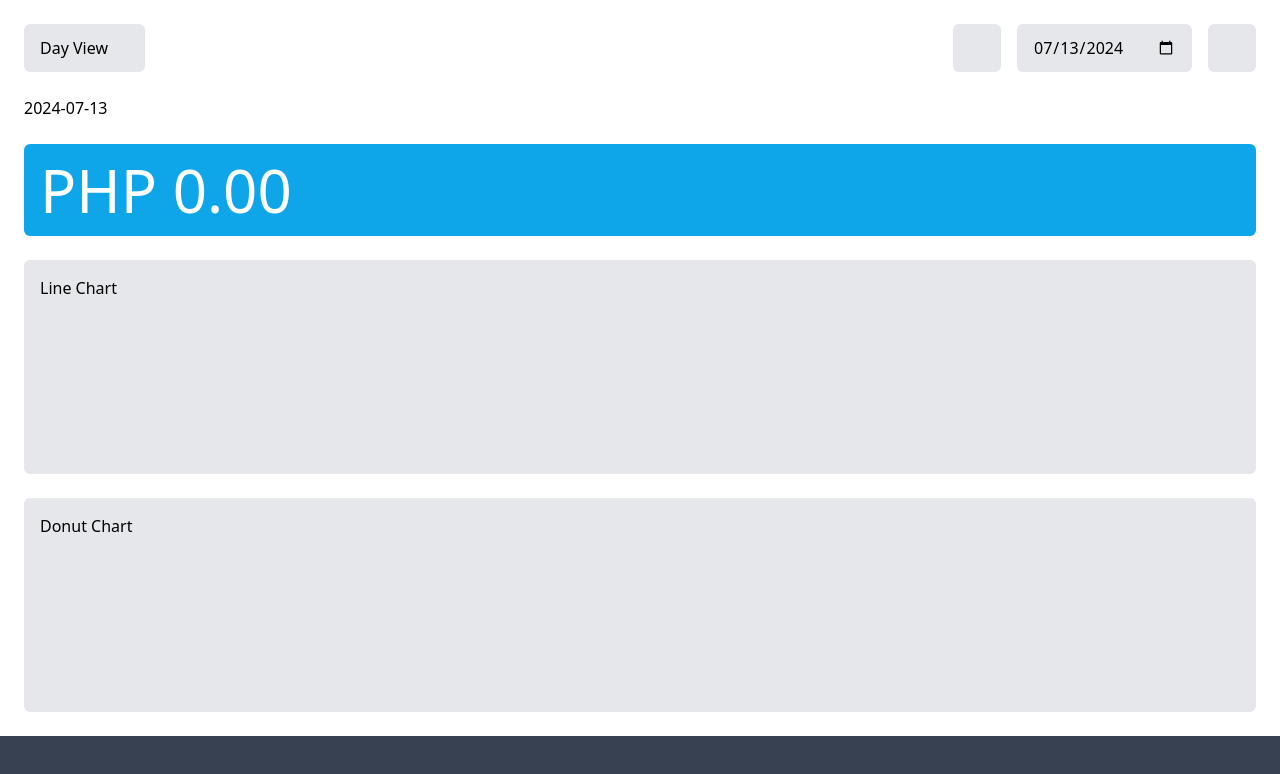
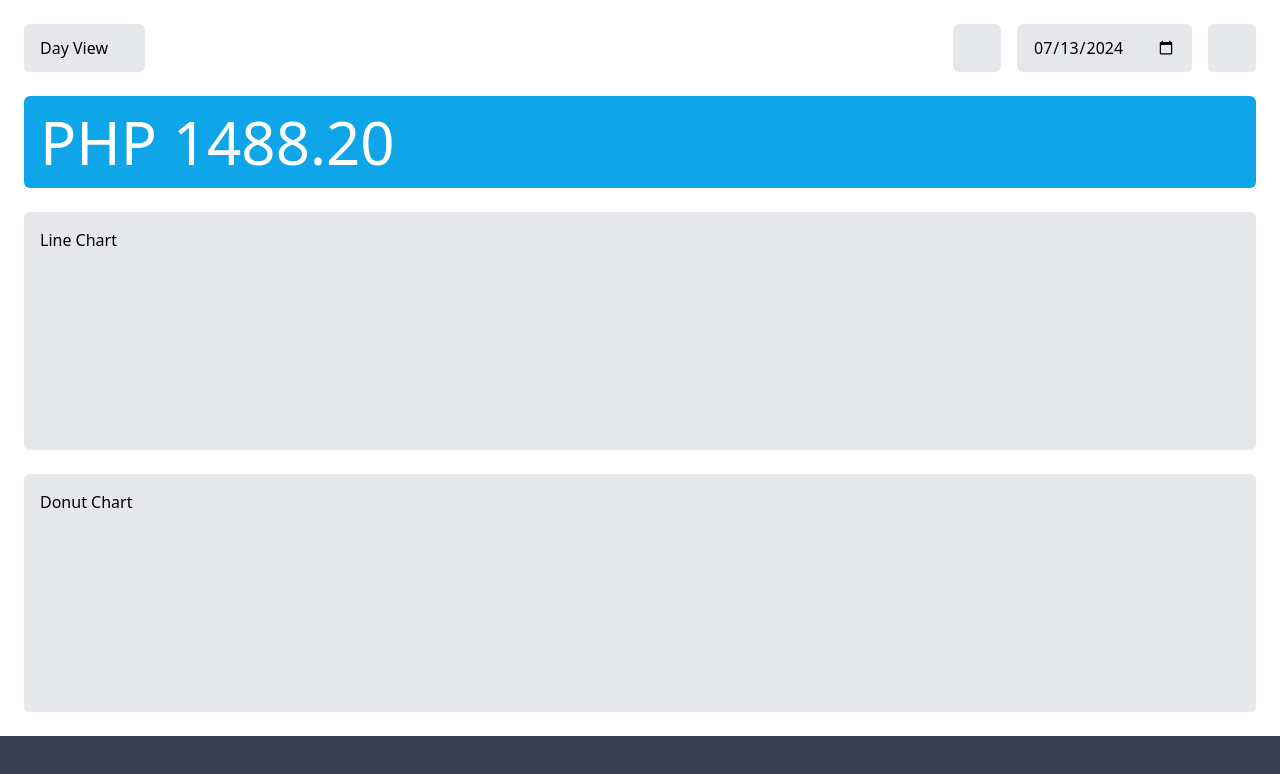
Before and after one commit to devnamme/expense-tracker-challenge, a React (Vite) app: page / in a window 1280 px wide. Shown: the top 774 px of the page. Built offline with nearby package versions, Linux system fonts and the light colour scheme; some icons are missing.

Commit message:
connect total to home page, recalculate total on add

```diff
--- a/src/components/total.tsx
+++ b/src/components/total.tsx
@@ -6,7 +6,9 @@ interface Props {
 export default function Total({ value, className = "" }: Props) {
   return (
     <div className={`bg-primary rounded-md text-white p-4 ${className}`}>
-      <span className="text-6xl font-medium">PHP {value.toFixed(2)}</span>
+      <p className="text-4xl sm:text-5xl md:text-6xl font-medium text-left">
+        PHP {value.toFixed(2)}
+      </p>
     </div>
   );
 }
--- a/src/pages/home.tsx
+++ b/src/pages/home.tsx
@@ -1,14 +1,20 @@
-import { useState } from "react";
+import { useEffect, useState } from "react";
+import { useSelector } from "react-redux";
 import DonutChart from "../components/charts/donut-chart";
 import LineChart from "../components/charts/line-chart";
 import Total from "../components/total";
 import ViewModeSelector from "../components/view-mode-selector";
+import { ExpensesGroupKey } from "../redux/modules/expenses";
+import { RootState } from "../redux/store";
 import { ViewMode } from "../types/view-mode.interface";
 import { getWeekKey } from "../utils/dates";
 
 export default function HomePage() {
+  const expenses = useSelector((state: RootState) => state.expenses);
+
   const [mode, setMode] = useState<ViewMode>("day");
   const [date, setDate] = useState<string>(
+    // "2024-07-14"
     `${new Date().getFullYear()}-${(new Date().getMonth() + 1)
       .toString()
       .padStart(2, "0")}-${new Date().getDate().toString().padStart(2, "0")}`
@@ -33,6 +39,8 @@ export default function HomePage() {
     else setDate(newDate);
   };
 
+  useEffect(() => console.log(expenses), [expenses]);
+
   return (
     <div className="flex flex-col gap-y-6 grow">
       <ViewModeSelector
@@ -42,9 +50,20 @@ export default function HomePage() {
         setDate={switchDate}
       />
 
-      <p>{date}</p>
-
-      <Total value={0} className="" />
+      <Total
+        value={
+          expenses[
+            `by${mode[0].toUpperCase()}${mode.substring(1)}` as ExpensesGroupKey
+          ][date] === undefined
+            ? 0
+            : expenses[
+                `by${mode[0].toUpperCase()}${mode.substring(
+                  1
+                )}` as ExpensesGroupKey
+              ][date].total
+        }
+        className=""
+      />
 
       <LineChart className="grow" />
 
--- a/src/redux/modules/expenses.ts
+++ b/src/redux/modules/expenses.ts
@@ -6,34 +6,57 @@ import data from "../data";
 export interface ExpensesState {
   byID: { [key: number]: Expense };
   byDay: {
-    total: number;
-    expenses: {
-      [key: string]: number[];
-      // "YYYY-MM-DD": string[]
+    // "YYYY-MM-DD": string[]
+    [key: string]: {
+      total: number;
+      expenses: number[];
     };
   };
   byWeek: {
-    total: number;
-    expenses: {
-      [key: string]: number[];
-      // "YYYY-MM-DD": string[]
-      // DD should be day 0 (Sunday)
+    // "YYYY-MM-DD": string[]
+    [key: string]: {
+      total: number;
+      expenses: number[];
     };
   };
   byMonth: {
-    total: number;
-    expenses: {
-      [key: string]: number[];
-      // "YYYY-MM": string[]
+    // "YYYY-MM": string[]
+    [key: string]: {
+      total: number;
+      expenses: number[];
     };
   };
 }
 
+export type ExpensesGroupKey = "byDay" | "byWeek" | "byMonth";
+
 const INITIAL_STATE: ExpensesState = {
   byID: {},
-  byDay: { total: 0, expenses: {} },
-  byWeek: { total: 0, expenses: {} },
-  byMonth: { total: 0, expenses: {} },
+  byDay: {},
+  byWeek: {},
+  byMonth: {},
+};
+
+const addToGroup = (
+  state: any,
+  group: ExpensesGroupKey,
+  key: string,
+  id: number
+) => {
+  if (state[group][key] === undefined)
+    state[group][key] = { total: 0, expenses: [] };
+  state[group][key].expenses.push(id);
+};
+
+const calculateTotal = (
+  state: any,
+  group: "byDay" | "byWeek" | "byMonth",
+  key: string
+) => {
+  state[group][key].total = 0;
+  state[group][key].expenses.forEach(
+    (id: number) => (state[group][key].total += state.byID[id].amount)
+  );
 };
 
 const expensesSlice = createSlice({
@@ -42,9 +65,9 @@ const expensesSlice = createSlice({
   reducers: {
     fetchTasks: (state) => {
       state.byID = {};
-      state.byDay = { total: 0, expenses: {} };
-      state.byWeek = { total: 0, expenses: {} };
-      state.byMonth = { total: 0, expenses: {} };
+      state.byDay = {};
+      state.byWeek = {};
+      state.byMonth = {};
 
       data.forEach((row: Expense) => {
         state.byID[row.id!] = row;
@@ -52,19 +75,16 @@ const expensesSlice = createSlice({
         const date = new Date(row.date);
 
         const day = getDayKey(date);
-        if (state.byDay.expenses[day] === undefined)
-          state.byDay.expenses[day] = [];
-        state.byDay.expenses[day].push(row.id!);
+        addToGroup(state, "byDay", day, row.id!);
+        state.byDay[day].total += row.amount;
 
         const week = getWeekKey(date);
-        if (state.byWeek.expenses[week] === undefined)
-          state.byWeek.expenses[week] = [];
-        state.byWeek.expenses[week].push(row.id!);
+        addToGroup(state, "byWeek", week, row.id!);
+        state.byWeek[week].total += row.amount;
 
         const month = getMonthKey(date);
-        if (state.byMonth.expenses[month] === undefined)
-          state.byMonth.expenses[month] = [];
-        state.byMonth.expenses[month].push(row.id!);
+        addToGroup(state, "byMonth", month, row.id!);
+        state.byMonth[month].total += row.amount;
       });
     },
 
@@ -92,19 +112,23 @@ const expensesSlice = createSlice({
       const date = new Date(action.payload.date);
 
       const day = getDayKey(date);
-      if (state.byDay.expenses[day] === undefined)
-        state.byDay.expenses[day] = [];
-      state.byDay.expenses[day].push(id);
+      addToGroup(state, "byDay", day, id);
 
       const week = getWeekKey(date);
-      if (state.byWeek.expenses[week] === undefined)
-        state.byWeek.expenses[week] = [];
-      state.byWeek.expenses[week].push(id);
+      addToGroup(state, "byWeek", week, id);
 
       const month = getMonthKey(date);
-      if (state.byMonth.expenses[month] === undefined)
-        state.byMonth.expenses[month] = [];
-      state.byMonth.expenses[month].push(id);
+      addToGroup(state, "byMonth", month, id);
+
+      // (["byDay", "byWeek", "byMonth"] as ExpensesGroupKey[]).forEach(
+      //   (group: ExpensesGroupKey) =>
+      //     Object.keys(state[group]).forEach((key: string) =>
+      //       calculateTotal(state, group, key)
+      //     )
+      // );
+      calculateTotal(state, "byDay", day);
+      calculateTotal(state, "byWeek", week);
+      calculateTotal(state, "byMonth", month);
     },
 
     editTask: (
@@ -117,7 +141,8 @@ const expensesSlice = createSlice({
         };
       }
     ) => {
-      // TODO
+      // TODO edit
+      // TODO recalculate totals
     },
 
     deleteTask: (
@@ -129,7 +154,8 @@ const expensesSlice = createSlice({
         };
       }
     ) => {
-      // TODO
+      // TODO delete
+      // TODO recalculate totals
     },
   },
 });
```
